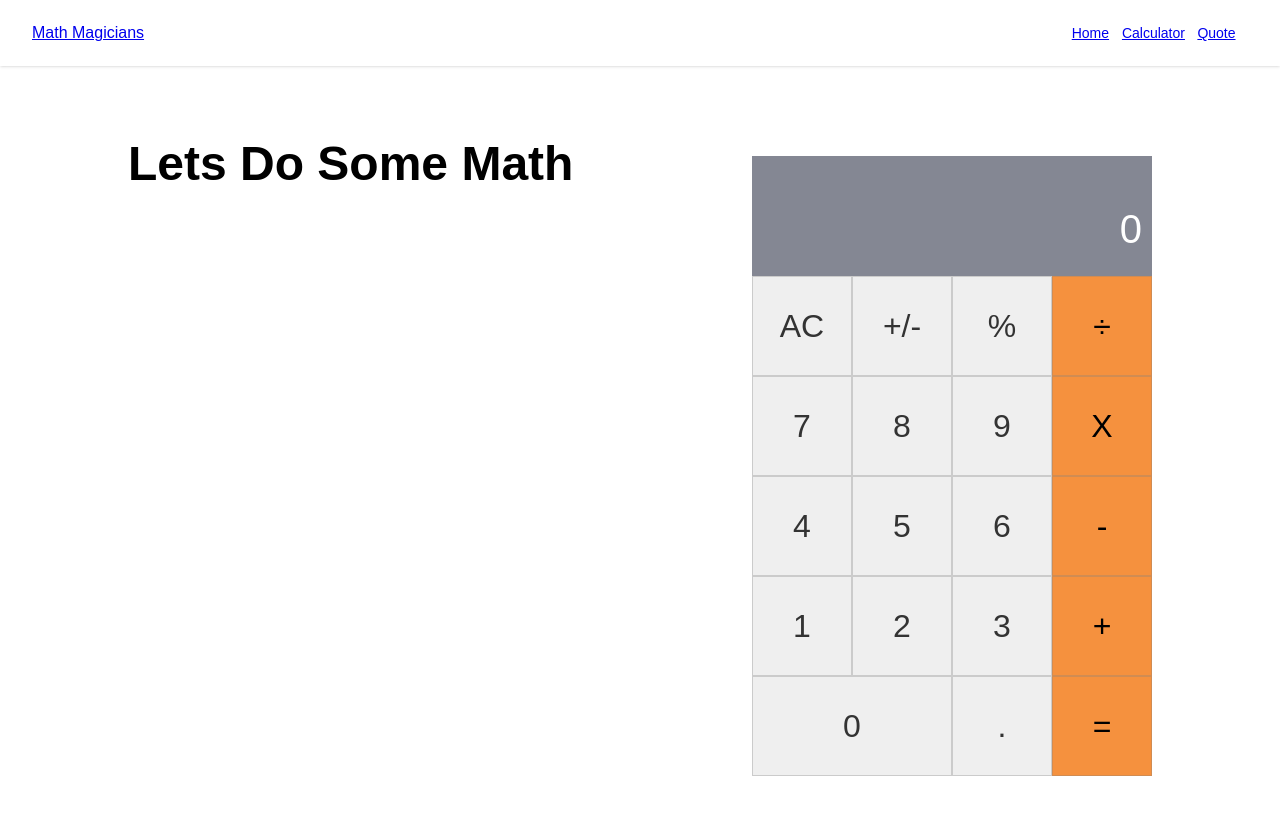
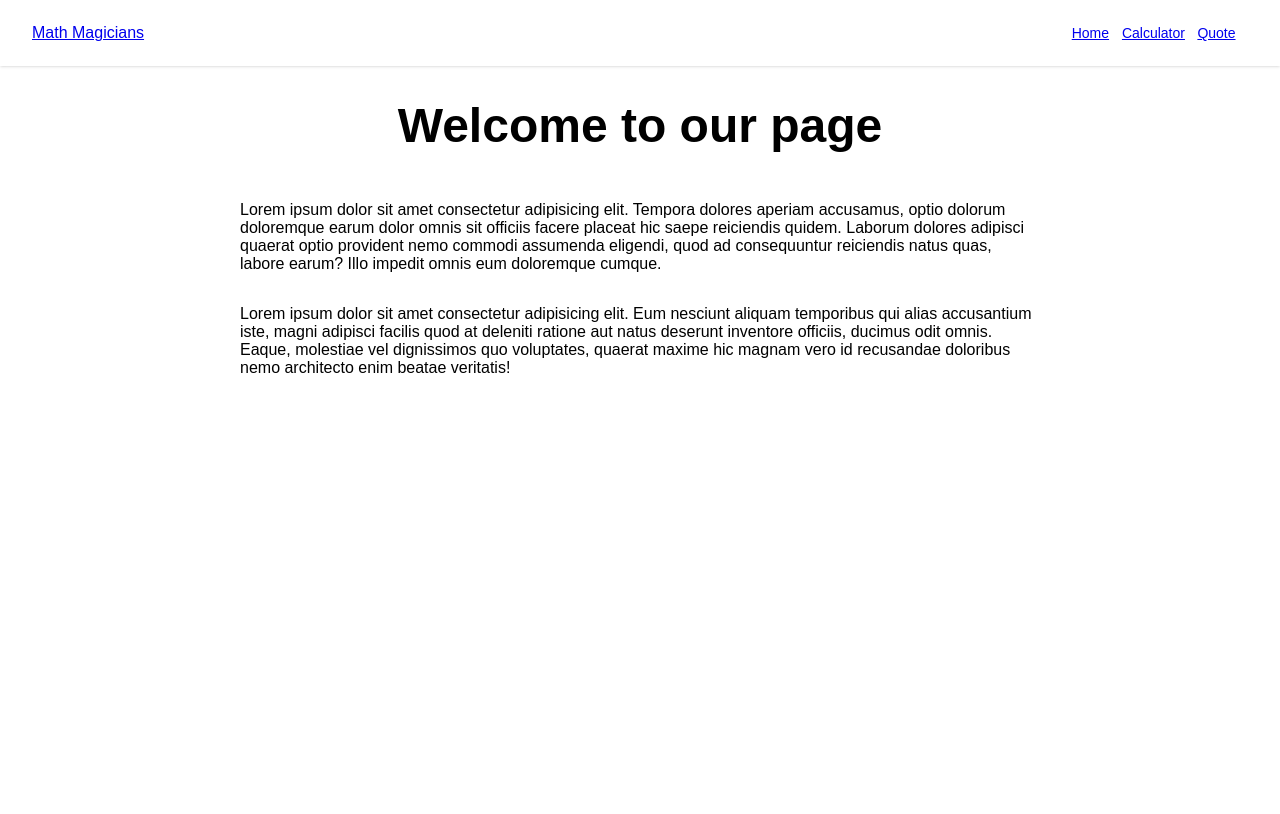
Before and after one commit to topeogunleye/math-magicians, a React (Create React App) app: page / in a window 1280 px wide. Shown: the top 814 px of the page. Built offline with nearby package versions, Linux system fonts and the light colour scheme.

Commit message:
Update Home page

```diff
--- a/src/pages/home/Home.css
+++ b/src/pages/home/Home.css
@@ -1,26 +1,14 @@
-.homepage {
+.home-container {
   display: flex;
   flex-direction: column;
   align-items: center;
-  justify-content: space-between;
   height: 100vh;
   max-width: 100%;
-}
-
-h1 {
-  font-size: 2rem;
-  font-weight: bold;
+  margin: auto;
 }
 
 @media screen and (min-width: 768px) {
-  .homepage {
-    flex-direction: row;
-    max-width: 80%;
-    margin: auto;
-    align-items: baseline;
-  }
-
-  h1 {
-    font-size: 3rem;
+  .home-container {
+    max-width: 800px;
   }
 }
--- a/src/pages/home/Home.js
+++ b/src/pages/home/Home.js
@@ -1,12 +1,28 @@
 import React from 'react';
-import Calculator from '../../components/calculator/Calculator';
 import './Home.css';
 
 function Home() {
   return (
-    <div className="homepage">
-      <h1>Lets Do Some Math</h1>
-      <Calculator />
+    <div className="home-container">
+      <h1>Welcome to our page</h1>
+
+      <p>
+        Lorem ipsum dolor sit amet consectetur adipisicing elit. Tempora dolores
+        aperiam accusamus, optio dolorum doloremque earum dolor omnis sit
+        officiis facere placeat hic saepe reiciendis quidem. Laborum dolores
+        adipisci quaerat optio provident nemo commodi assumenda eligendi, quod
+        ad consequuntur reiciendis natus quas, labore earum? Illo impedit omnis
+        eum doloremque cumque.
+      </p>
+
+      <p>
+        Lorem ipsum dolor sit amet consectetur adipisicing elit. Eum nesciunt
+        aliquam temporibus qui alias accusantium iste, magni adipisci facilis
+        quod at deleniti ratione aut natus deserunt inventore officiis, ducimus
+        odit omnis. Eaque, molestiae vel dignissimos quo voluptates, quaerat
+        maxime hic magnam vero id recusandae doloribus nemo architecto enim
+        beatae veritatis!
+      </p>
     </div>
   );
 }
```
